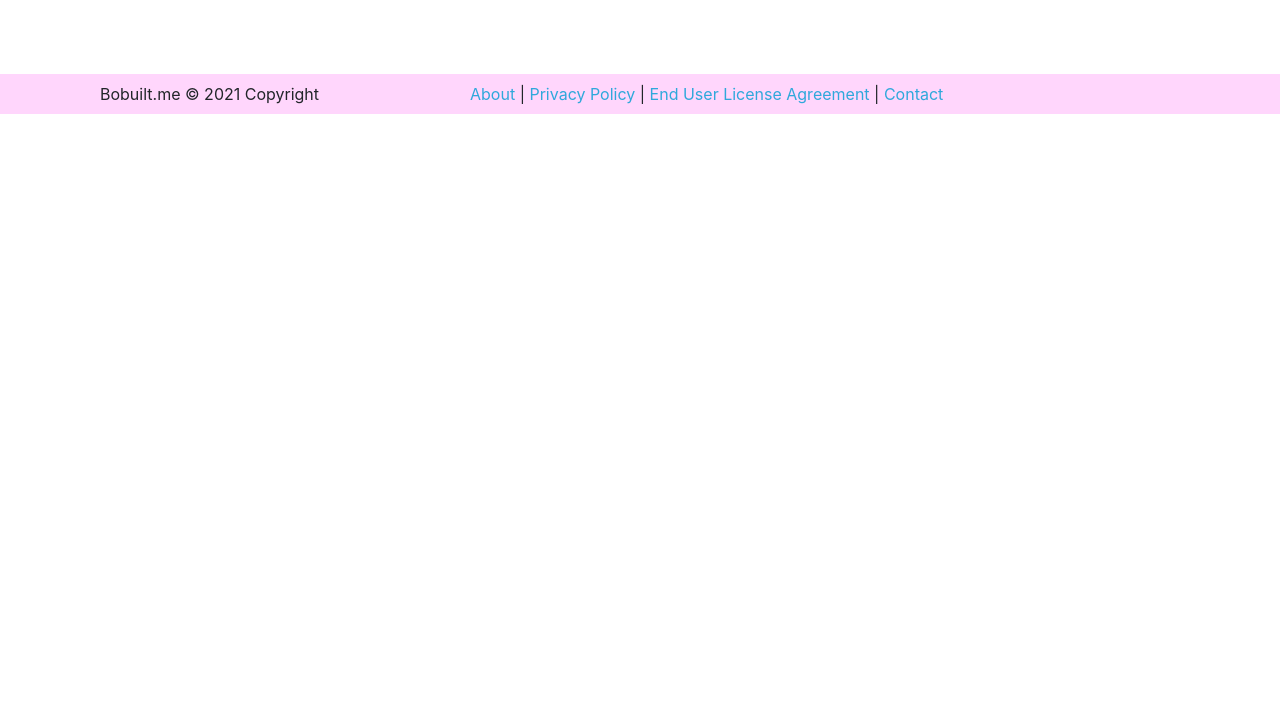
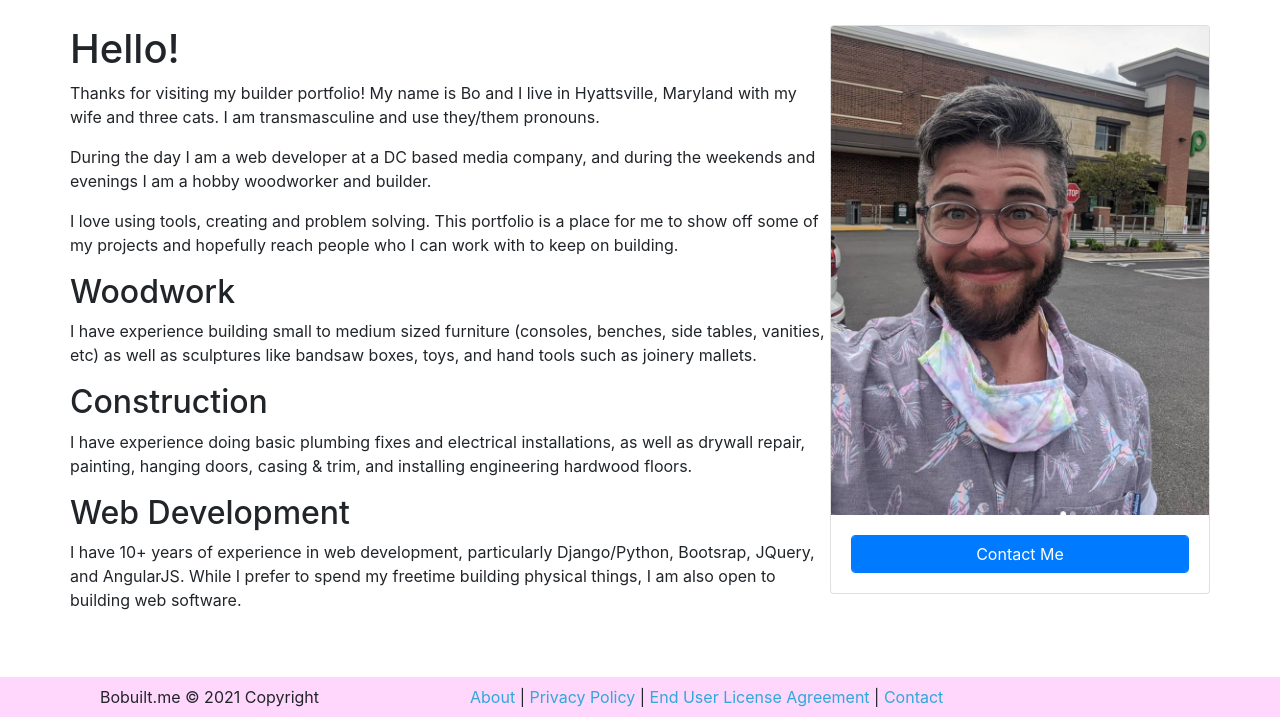
Before and after one commit to astromitts/bobuilt, a Django app: page / in a window 1280 px wide. Shown: the part 86-803 px from the top of the page. Before the commit the page ends 200 px from the top, so only its background shows below. Run offline with Django 3.2, Linux system fonts and the light colour scheme; data that the repository does not hold is empty; some libraries are stand-ins or nearby versions.

Commit message:
Finish contact page logic, make homepage content

```diff
--- a/portfolio/views.py
+++ b/portfolio/views.py
@@ -1,9 +1,34 @@
 from django.conf import settings
+from django.contrib import messages
 from django.http import HttpResponse
 from django.template import loader
+from django.shortcuts import redirect
+from django.urls import reverse
 from django.views import View
 from portfolio.forms import ContactForm
-from portfolio.models import PortfolioPage
+from portfolio.models import PortfolioPage, Contact
+
+
+def handle_contact(view, request):
+    recaptcha_error = False
+    if settings.GOOGLE_RECAPTCHA_SITE_KEY:
+        if not request.POST.get('g-recaptcha-response'):
+            recaptcha_error = True
+    form = ContactForm(request.POST)
+
+    if form.is_valid() and not recaptcha_error:
+        contact = Contact(
+            submitter_email=request.POST['email'],
+            message=request.POST['message']
+        )
+        contact.save()
+        messages.success(request, 'Thanks for your message, I will get back to you as soon as I can!')
+        return redirect(reverse('home'))
+    else:
+        view.context.update({'form': form, 'recaptcha_error': recaptcha_error})
+        if form.errors.get('message'):
+            form.errors['message'] = ['Message is required', ]
+        return HttpResponse(view.template.render(view.context, request))
 
 
 class PortfolioBase(View):
@@ -23,12 +48,13 @@ class PortfolioCategory(PortfolioBase):
         return HttpResponse(template.render(context, request))
 
 
-class Contact(View):
+class ContactView(View):
     def setup(self, request, *args, **kwargs):
-        super(Contact, self).setup(request, *args, **kwargs)
+        super(ContactView, self).setup(request, *args, **kwargs)
         self.template = loader.get_template('contact.html')
         self.context = {
-            'site_key': settings.GOOGLE_RECAPTCHA_SITE_KEY
+            'site_key': settings.GOOGLE_RECAPTCHA_SITE_KEY,
+            'recaptcha_error': False
         }
 
     def get(self, request, *args, **kwargs):
@@ -36,4 +62,21 @@ class Contact(View):
         return HttpResponse(self.template.render(self.context, request))
 
     def post(self, request, *args, **kwargs):
-        form = ContactForm(request.POST)
+        return handle_contact(self, request)
+
+
+class Home(View):
+    def setup(self, request, *args, **kwargs):
+        super(Home, self).setup(request, *args, **kwargs)
+        self.template = loader.get_template('home.html')
+        self.context = {
+            'site_key': settings.GOOGLE_RECAPTCHA_SITE_KEY,
+            'recaptcha_error': False
+        }
+
+    def get(self, request, *args, **kwargs):
+        self.context.update({'form': ContactForm()})
+        return HttpResponse(self.template.render(self.context, request))
+
+    def post(self, request, *args, **kwargs):
+        return handle_contact(self, request)
--- a/project/urls.py
+++ b/project/urls.py
@@ -1,15 +1,15 @@
 from django.contrib import admin
 from django.urls import include, path
 from django.views.generic import TemplateView
-from portfolio.views import PortfolioCategory, Contact
+from portfolio.views import Home, PortfolioCategory, ContactView
 
 urlpatterns = [
     path('grappelli/', include('grappelli.urls')),  # grappelli URLS
     path('summernote/', include('django_summernote.urls')),  # summernote URLS
     path('admin/', admin.site.urls),
     path('error/', TemplateView.as_view(template_name='error.html'), name='error'),
-    path('', TemplateView.as_view(template_name='base.html'), name='home'),
+    path('', Home.as_view(), name='home'),
     path('user/', include('appuser.urls')),
-    path('contact/', Contact.as_view(), name='contact'),
+    path('contact/', ContactView.as_view(), name='contact'),
     path('portfolio/<str:page_slug>/', PortfolioCategory.as_view(), name='portfolio_page')
 ]
--- a/settings/prod.py
+++ b/settings/prod.py
@@ -5,8 +5,8 @@ import dj_database_url
 STATIC_ROOT = os.path.join(BASE_DIR, 'static')
 
 SECRET_KEY = os.environ['PRODUCTION_KEY']
+GOOGLE_RECAPTCHA_SECRET_KEY = os.environ['GOOGLE_RECAPTCHA_SECRET_KEY']
 GOOGLE_RECAPTCHA_SITE_KEY = os.environ['GOOGLE_RECAPTCHA_SITE_KEY']
-GOOGLE_RECAPTCHA_SECRET_KEY = os.environ['GOOGLE_RECAPTCHA_SECRET_KEY']
 
 DATABASES['default'] = dj_database_url.config(conn_max_age=600)
 DATABASES['default'] = dj_database_url.config(default=os.environ['DATABASE_URL'])
--- a/static/app.css
+++ b/static/app.css
@@ -19,4 +19,13 @@ a {
   padding: 25px 0px;
 }
 
+ul.errorlist {
+  list-style-type: none;
+  padding-left: 0;
+}
+ul.errorlist li {
+  color: #e22525;
+  font-weight: bold;
+}
+
 /*# sourceMappingURL=app.css.map */
--- a/templates/base.html
+++ b/templates/base.html
@@ -27,7 +27,7 @@
 	<body>
 		<nav class="navbar navbar-expand-lg navbar-light bg-light">
 			<div class="container">
-			  <a class="navbar-brand" href="">
+			  <a class="navbar-brand" href="{% url 'home' %}">
 			  	<img class="navbar-logo" src="{% static 'images/bobuilt-logo.png' %}" alt="Bo built" />
 			  </a>
 				<div>
@@ -54,6 +54,7 @@
 	{% endif %}
 			{% if messages %}
 			<div class="row">
+				<div class="col-2"></div>
 				<div class="col">
 					{% for message in messages %}
 					{% if message.tags == 'error' %}
@@ -65,6 +66,7 @@
 					</div>
 					{% endfor %}
 				</div>
+				<div class="col-2"></div>
 			</div>
 			{% endif %}
 			{% block page_content %}{% endblock %}
@@ -78,10 +80,10 @@
 					Bobuilt.me © 2021 Copyright
 			</div>
 			<div class="col-lg-8 col-sm-12">
-				<a href="">About</a> |
+				<a href="{% url 'home' %}">About</a> |
 				<a href="{% url 'privacy_policy' %}">Privacy Policy</a> |
 				<a href="{% url 'eula' %}">End User License Agreement</a> |
-				<a href="">Contact</a>
+				<a href="{% url 'contact' %}">Contact</a>
 			</div>
 		</div>
 	</nav>
--- /dev/null
+++ b/templates/home.html
@@ -0,0 +1,41 @@
+{% extends 'base.html' %}
+
+{% block page_content %}
+<div class="row">
+    <div class="col">
+        <div class="card" style="width: 380px; float: right">
+            <img class="card-img-top portfolio-image" src="/static/images/me.png" />
+            <div class="card-body">
+                <p class="card-text">
+                    <a href="{% url 'contact' %}" class="btn btn-primary form-control">Contact Me</a>
+                </p>
+            </div>
+        </div>
+        <h1>Hello!</h1>
+        <p>
+            Thanks for visiting my builder portfolio! My name is Bo and I live in Hyattsville, Maryland with my wife and three cats. I am transmasculine and use they/them pronouns.
+        </p>
+        <p>
+            During the day I am a web developer at a DC based media company, and during the weekends and evenings I am a hobby woodworker and builder.
+        </p>
+        <p>
+            I love using tools, creating and problem solving. This portfolio is a place for me to show off some of my projects and hopefully reach people who I can work with to keep on building.
+        </p>
+
+        <h2>Woodwork</h2>
+        <p>
+            I have experience building small to medium sized furniture (consoles, benches, side tables, vanities, etc) as well as sculptures like bandsaw boxes, toys, and hand tools such as joinery mallets.
+        </p>
+        <h2>Construction</h2>
+        <p>I have experience doing basic plumbing fixes and electrical installations, as well as drywall repair, painting, hanging doors, casing & trim, and installing engineering hardwood floors.</p>
+
+        <h2>Web Development</h2>
+        <p>I have 10+ years of experience in web development, particularly Django/Python, Bootsrap, JQuery, and AngularJS. While I prefer to spend my freetime building physical things, I am also open to building web software.</p>
+    </div>
+</div>
+{% endblock %}
+
+{% block extra_scripts %}
+<script src='https://www.google.com/recaptcha/api.js'></script>
+
+{% endblock %}
```
Also changed, not shown: portfolio/admin.py (+14 -1 lines), portfolio/models.py (+7 -0 lines), static/_app.scss (+9 -0 lines), templates/contact.html (+8 -1 lines), templates/portfolio_category.html (+19 -4 lines), portfolio/migrations/0005_contact_submitted_at.py (added), portfolio/migrations/0006_contact_responded_at.py (added), static/images/me.png (added), 1 other file.
